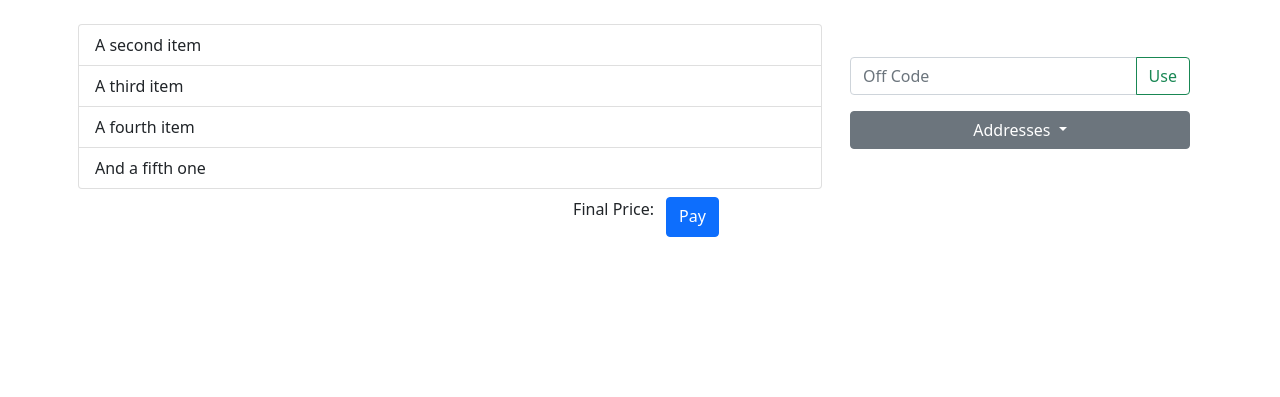
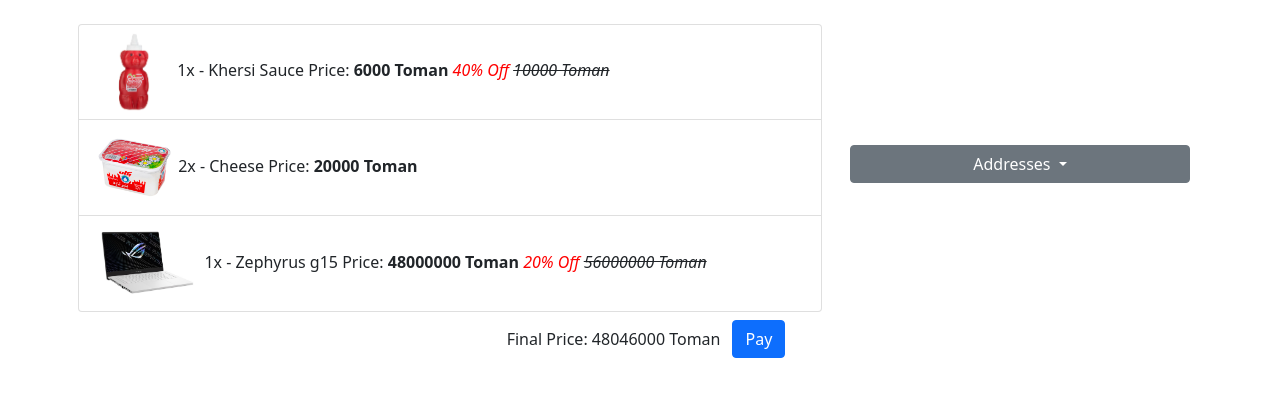
Before and after one commit to ABolouk/Online-Shop-Django, a Django app: page /cart/ in a window 1280 px wide. Shown: the part 56-453 px from the top of the page. Run offline with Django 4.2, Linux system fonts and the light colour scheme; a user stored in the database is signed in; data comes from the database, SQL or seed files in the repository.

Commit message:
edited cart_home.html

```diff
--- a/online_shop/templates/home/cart_home.html
+++ b/online_shop/templates/home/cart_home.html
@@ -2,26 +2,51 @@
 {% load static %}
 {% load i18n %}
 
+{% block extera_css %}
+    <style>
+        .li-item {
+            height: 6rem;
+        }
+
+        img {
+
+        }
+    </style>
+{% endblock %}
 {% block content %}
     <div class="container">
         <div class="row align-items-center">
             <div class="col-lg-8 col-12 p-2">
                 <ul class="list-group">
-                    <li class="list-group-item">A second item</li>
-                    <li class="list-group-item">A third item</li>
-                    <li class="list-group-item">A fourth item</li>
-                    <li class="list-group-item">And a fifth one</li>
+                    {% for orderitem in order.orderitem_set.all %}
+                        <li class="list-group-item li-item" id="{{ orderitem.product.id }}">
+                            <img class="h-100" src="{{ orderitem.product.image.url }}" alt="">
+                            {{ orderitem.number }}{% translate "x" %} - {{ orderitem.product.name }}
+                            {% translate "Price" %}:
+                            {% with product=orderitem.product %}
+                                {% if product.discount %}
+                                    <b>{{ product.final_price }} {% translate "Toman" %}</b>
+                                    <i style="color: red">
+                                        {{ product.discount.amount }}{% if product.discount.type == "PER" %}%{% else %}
+                                            {% translate "Toman" %}{% endif %}{% translate " Off" %}</i>
+                                    <del><i>{{ product.price }} {% translate "Toman" %}</i></del>
+                                {% else %}
+                                    <b>{{ product.price }} {% translate "Toman" %}</b>
+                                {% endif %}
+                            {% endwith %}
+                        </li>
+                    {% endfor %}
                 </ul>
             </div>
             <div class="col-lg-4 col-12 p-2">
-                <div class="row w-100 m-0">
-                    <div class="input-group mb-3">
-                        <input type="text" class="form-control" placeholder="{% translate "Off Code" %}"
-                               aria-label="Recipient's username" aria-describedby="button-addon2">
-                        <button class="btn btn-outline-success" type="button"
-                                id="button-addon2">{% translate "Use" %}</button>
-                    </div>
-                </div>
+{#                <div class="row w-100 m-0">#}
+{#                    <div class="input-group mb-3">#}
+{#                        <input type="text" class="form-control" placeholder="{% translate "Off Code" %}"#}
+{#                               aria-label="Recipient's username" aria-describedby="button-addon2">#}
+{#                        <button class="btn btn-outline-success" type="button"#}
+{#                                id="button-addon2">{% translate "Use" %}</button>#}
+{#                    </div>#}
+{#                </div>#}
 
                 <div class="row w-100 m-0 mb-2">
                     <div class="dropdown w-100">
@@ -30,23 +55,22 @@
                             {% translate "Addresses" %}
                         </button>
                         <ul class="dropdown-menu w-auto" aria-labelledby="dropdownMenu2">
-                            <li>
-                                <button class="dropdown-item" type="button">Action</button>
-                            </li>
-                            <li>
-                                <button class="dropdown-item" type="button">Another action</button>
-                            </li>
-                            <li>
-                                <button class="dropdown-item" type="button">Something else hsdsvssefefwaefwefweere
-                                </button>
-                            </li>
+                            {% for address in addresses %}
+                                <li>
+                                    <button id="address-{{ address.id }}" class="dropdown-item" type="button"
+                                            onclick="addressChange(this)">
+                                        {{ address }}
+                                    </button>
+                                </li>
+                            {% endfor %}
                         </ul>
                     </div>
                 </div>
             </div>
         </div>
         <div class="row justify-content-center">
-            <p class="w-auto">{% translate "Final Price" %}:</p>
+            <p class="w-auto align-self-center m-0"
+               id="final-price">{% translate "Final Price" %}: {{ order.total_price }} {% translate "Toman" %}</p>
             <a href="#" class="btn btn-primary w-auto">{% translate "Pay" %}</a>
         </div>
     </div>
```
